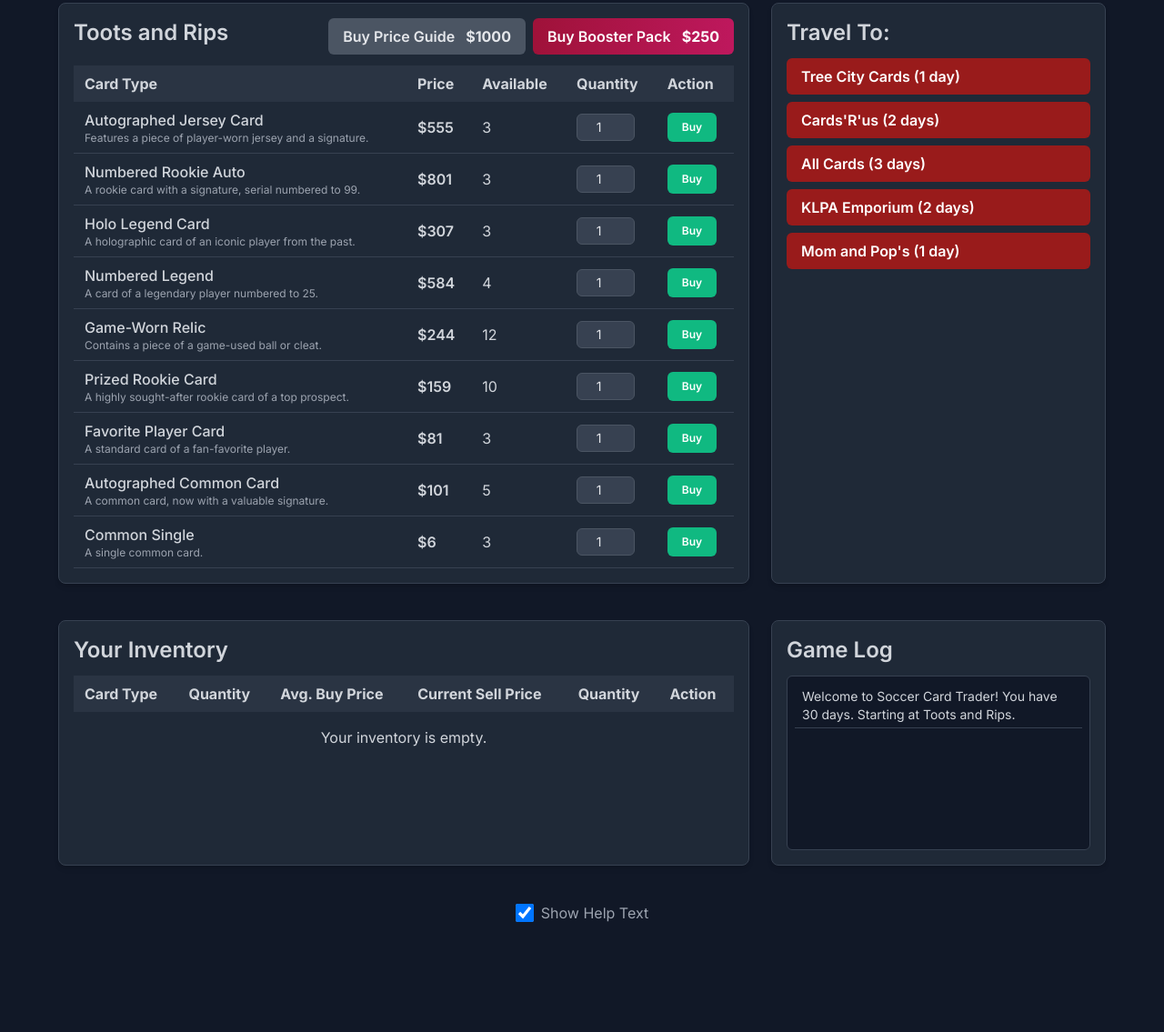
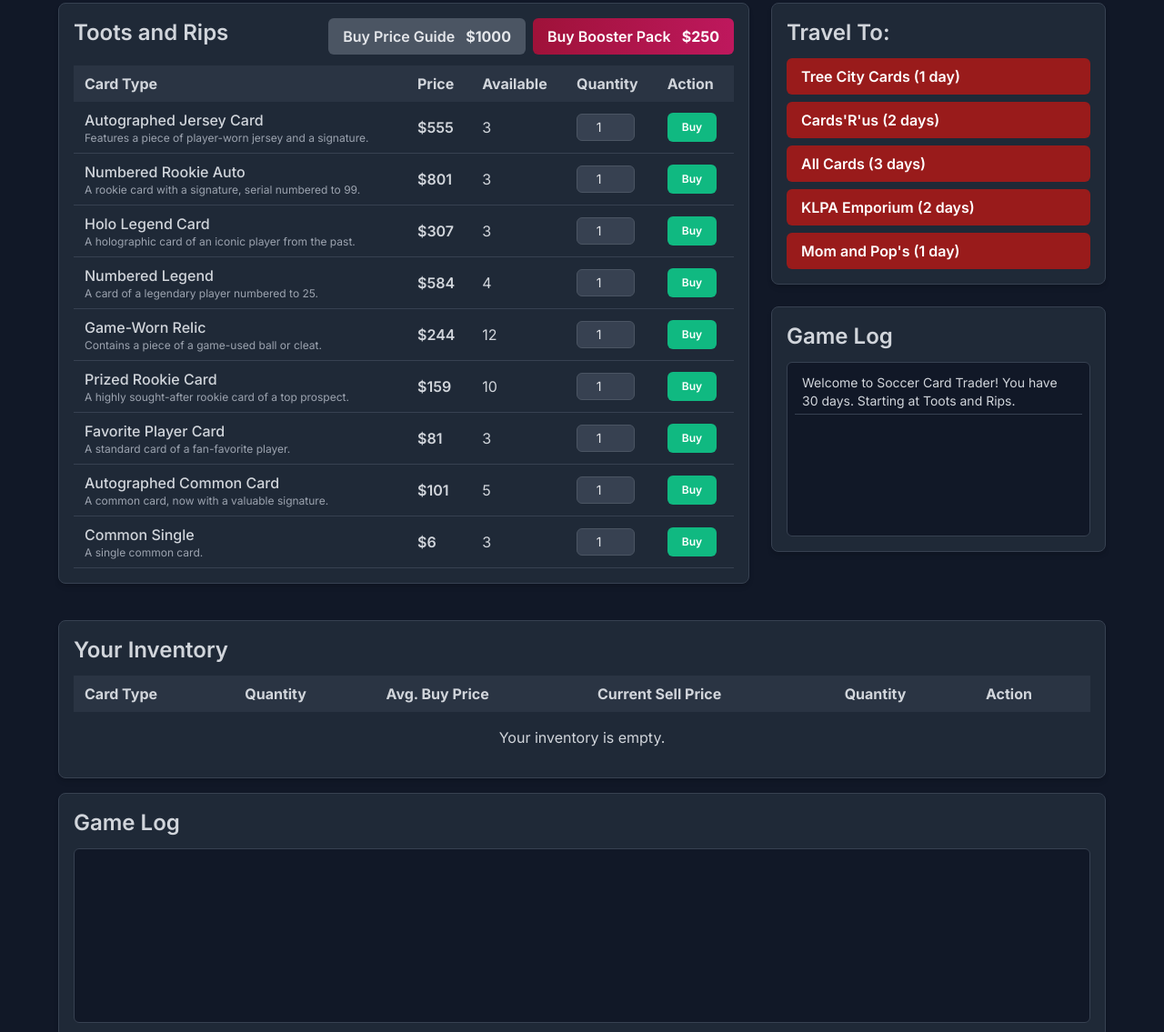
Before and after one commit to echvinya/Soccer-Card-Trader, a plain HTML site: page SCT_Version 5.html in a window 1280 px wide. Shown: the part 203-1338 px from the top of the page at 91% size. Before the commit the page ends 1251 px from the top, so only its background shows below. Drawn offline with nearby package versions, Linux system fonts and the light colour scheme.

Commit message:
Update SCT_Version 5.html

```diff
--- a/SCT_Version 5.html
+++ b/SCT_Version 5.html
@@ -171,7 +171,7 @@
             </div>
         </div>
 
-        <div class="grid grid-cols-1 lg:grid-cols-3 gap-6">
+       <div class="grid grid-cols-1 lg:grid-cols-3 gap-6">
             <div id="market-section" class="card lg:col-span-2">
                 <div class="flex justify-between items-start mb-3">
                     <h2 class="text-2xl font-semibold" id="market-location-name">-</h2>
@@ -194,13 +194,23 @@
                 </div>
             </div>
 
-            <div id="travel-section" class="card">
-                <h2 class="text-2xl font-semibold mb-3">Travel To:</h2>
-                <div id="travel-options" class="space-y-2">
-                    </div>
+            <div class="space-y-6">
+                <div id="travel-section" class="card">
+                    <h2 class="text-2xl font-semibold mb-3">Travel To:</h2>
+                    <div id="travel-options" class="space-y-2">
+                        </div>
+                </div>
+
+                <div id="log-section" class="card">
+                    <h2 class="text-2xl font-semibold mb-3">Game Log</h2>
+                    <div id="log-messages" class="h-48 overflow-y-auto bg-gray-900 border border-gray-700 rounded-md p-2 text-sm">
+                        </div>
+                </div>
             </div>
+        </div>
 
-            <div id="inventory-section" class="card lg:col-span-2">
+        <div class="mt-6">
+            <div id="inventory-section" class="card">
                 <h2 class="text-2xl font-semibold mb-3">Your Inventory</h2>
                  <div class="overflow-x-auto">
                     <table class="w-full min-w-max">
@@ -219,6 +229,7 @@
                     </table>
                 </div>
             </div>
+        </div>
 
             <div id="log-section" class="card">
                 <h2 class="text-2xl font-semibold mb-3">Game Log</h2>
```
